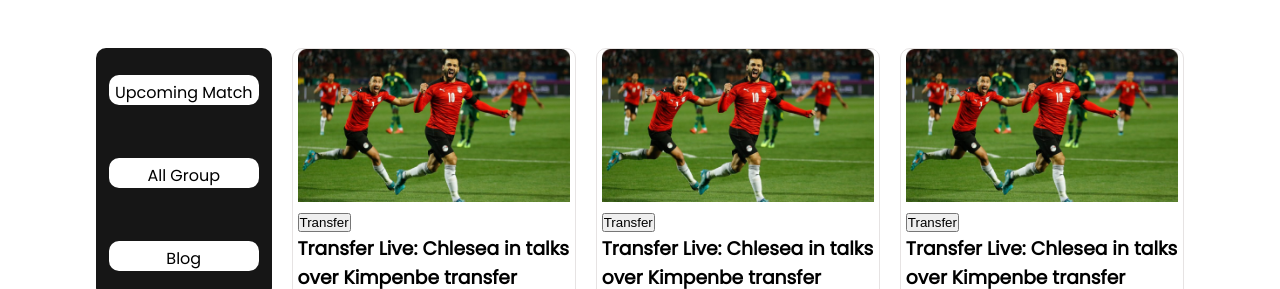
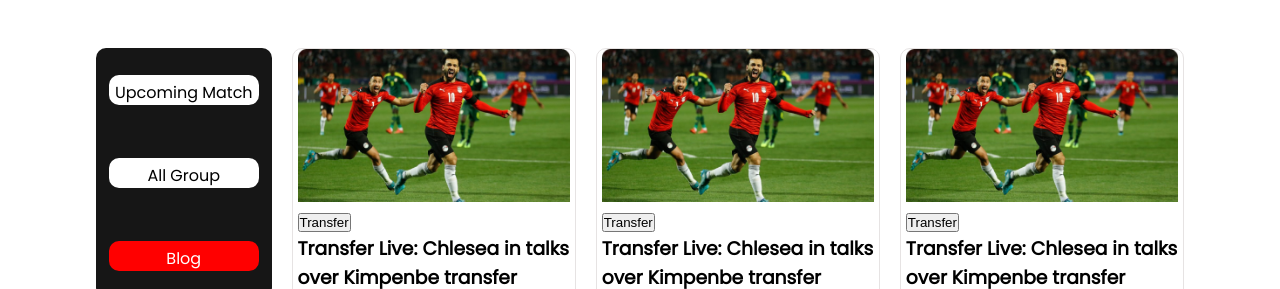
Before and after one commit to habibullahsujan/second-assignment-, a plain HTML site: page index.html in a window 1280 px wide. Shown: the part 519-808 px from the top of the page. Drawn offline with Linux system fonts and the light colour scheme.

Commit message:
done assignment

```diff
--- a/index.html
+++ b/index.html
@@ -34,7 +34,7 @@
             <div class="h-nav">
                 <div class="nav-item"><a href="upcoming-matches/index.html" target="_blank">Upcoming Match</a></div>
                 <div class="nav-item"><a href="#">All Group</a></div>
-                <div class="nav-item"><a href="index.html">Blog</a></div>
+                <div class="nav-item blog-button"><a href="index.html">Blog</a></div>
 
             </div>
             <div class="blog">
--- a/style.css
+++ b/style.css
@@ -114,6 +114,13 @@ banner section style start
     width:100%;
 
 }
+.blog-button{
+    background-color: red;
+
+}
+.blog-button a{
+    color:white;
+}
 .blog-item a{
     color:black;
 }
@@ -206,12 +213,14 @@ hr{
     .blog-img{
         width:100%;
     }
+
     .h-nav{
         background-color: white;
 
     }
     .nav-item{
         border:1px solid rgb(90, 88, 88);
+
     }
     .view-all-btn a{
         display: none;
@@ -264,6 +273,7 @@ hr{
 
 
 
+
 }
 /* ---------------------
      media query end
```
Also changed, not shown: upcoming-matches/index.html (+2 -2 lines), upcoming-matches/style.css (+7 -0 lines).
